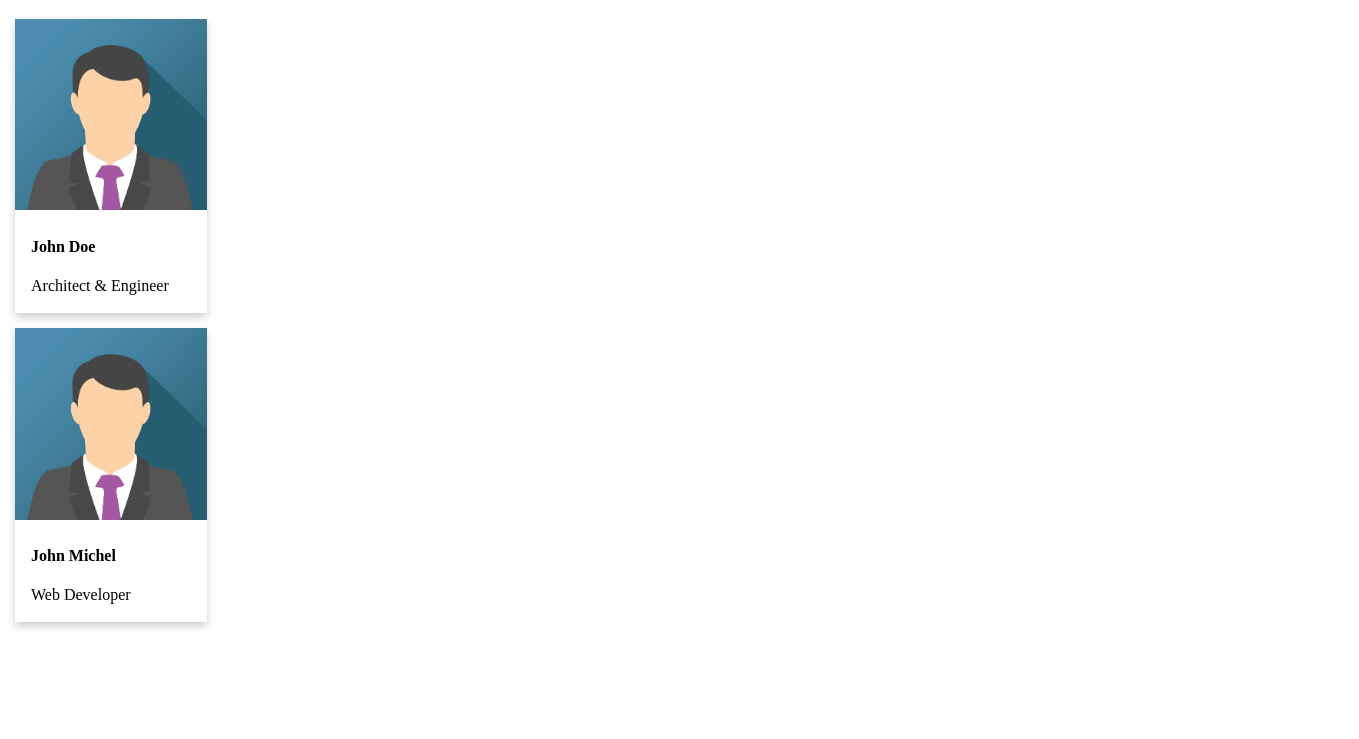
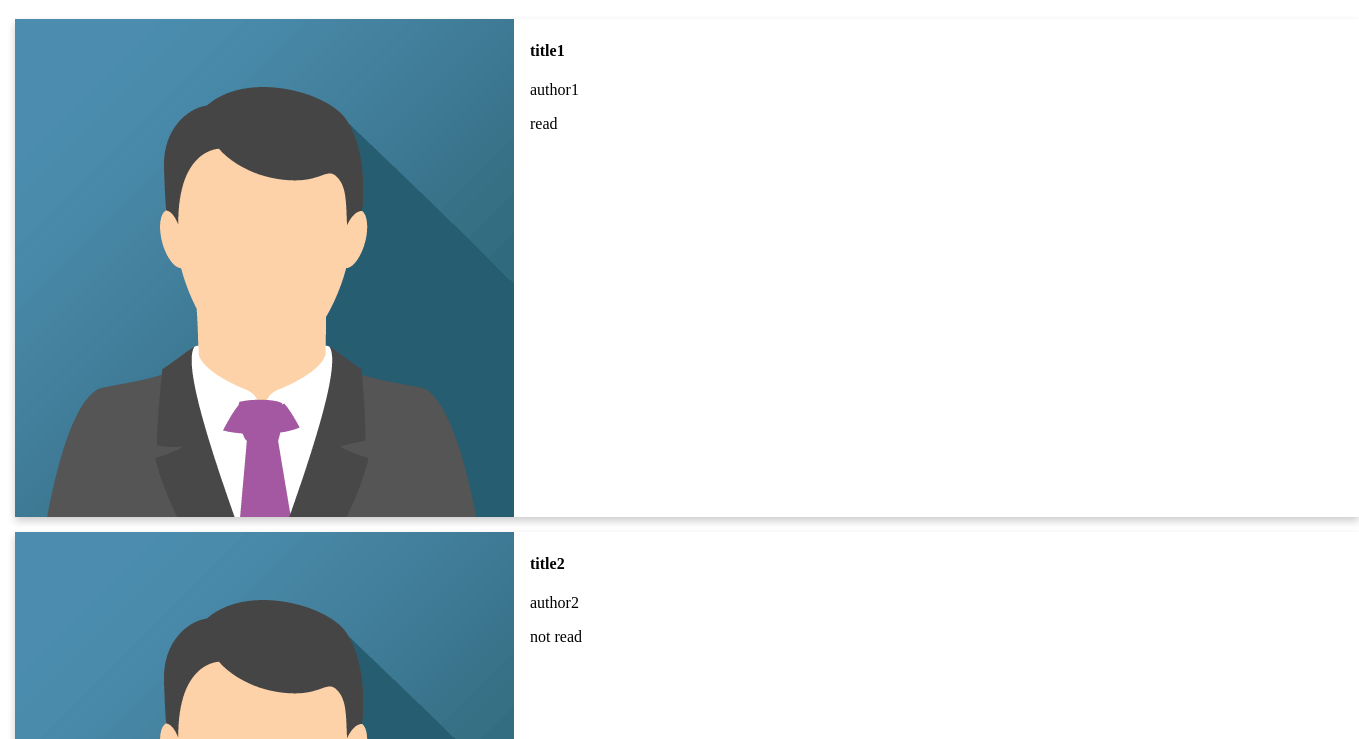
Before and after one commit to MiKhai37/library, a plain HTML site: page index.html in a window 1280 px wide. Shown: the part 61-800 px from the top of the page, 1359 px wide, since content can reach past the window. Drawn offline with Linux system fonts and the light colour scheme.

Commit message:
Add adding book function, add cards display function

```diff
--- a/index.html
+++ b/index.html
@@ -10,7 +10,7 @@
     <body>
         <h1>Library</h1>
         <div id='card-container'>
-            <div class="card">
+            <!--<div class="card">
                 <img src="img_avatar.png" alt="Avatar" style="width:100%">
                 <div class="container">
                     <h4><b>John Doe</b></h4>
@@ -23,7 +23,7 @@
                     <h4><b>John Michel</b></h4>
                     <p>Web Developer</p>
                 </div>
-            </div>
+            </div>-->
         </div>
     </body>
 </html>
--- a/script.js
+++ b/script.js
@@ -5,12 +5,56 @@ function Book(author, title, nbPages, read) {
     this.title = title;
     this.nbPages = nbPages;
     this.read = read;
+    this.info = function() {
+        if (read) {
+            return title + " by " + author + ", " + nbPages + "pages, read";
+        } else {
+            return title + " by " + author + ", " + nbPages + "pages, not read";
+        }
+    }
 }
 
-function addBookToLibrary(Book) {
-    myLibrary.push(Book);
+function addBookToLibrary(library, author, title, nbPages, read) {
+    library.push(new Book(author, title, nbPages, read));
 }
 
-function listBook(library) {
+function createBookCards(containerID, library) {
+    const container = document.querySelector('#' + containerID);
+    for (let i = 0; i < library.length; i++) {
+        div = document.createElement('div');
+        div.classList.add('card');
+        container.appendChild(div);
+
+        img = document.createElement('img');
+        img.src = '/img_avatar.png';
+        img.alt = "Avatar";
+        div.appendChild(img);
+
+        containerCard = document.createElement('div');
+        containerCard.classList.add('container');
+        div.appendChild(containerCard);
+
+        h4Title = document.createElement('h4');
+        h4Title.textContent = library[i].title;
+        containerCard.appendChild(h4Title);
+
+        pAuthor = document.createElement('p');
+        pAuthor.textContent = library[i].author;
+        containerCard.appendChild(pAuthor);
+
+        pRead = document.createElement('p');
+        if (library[i].read) {
+            pRead.textContent = "read";
+        } else {
+            pRead.textContent = "not read";
+        }
+        containerCard.appendChild(pRead);
+    }
 
 }
+
+addBookToLibrary(myLibrary, 'author1', 'title1', 100, true);
+addBookToLibrary(myLibrary, 'author2', 'title2', 200, false);
+addBookToLibrary(myLibrary, 'author3', 'title3', 300, false);
+
+createBookCards('card-container', myLibrary);
--- a/style.css
+++ b/style.css
@@ -14,7 +14,7 @@ h1 {
     /* Add shadows to create the "card" effect */
     box-shadow: 0 4px 8px 0 rgba(0,0,0,0.2);
     transition: 0.3s;
-    width: 15%;
+    width: 105%;
     margin: 15px;
 }
 
@@ -32,3 +32,7 @@ h1 {
     display: flex;
     flex-direction: row;
 }
+.card{
+  display: flex;
+  flex-direction: row;
+}
```
